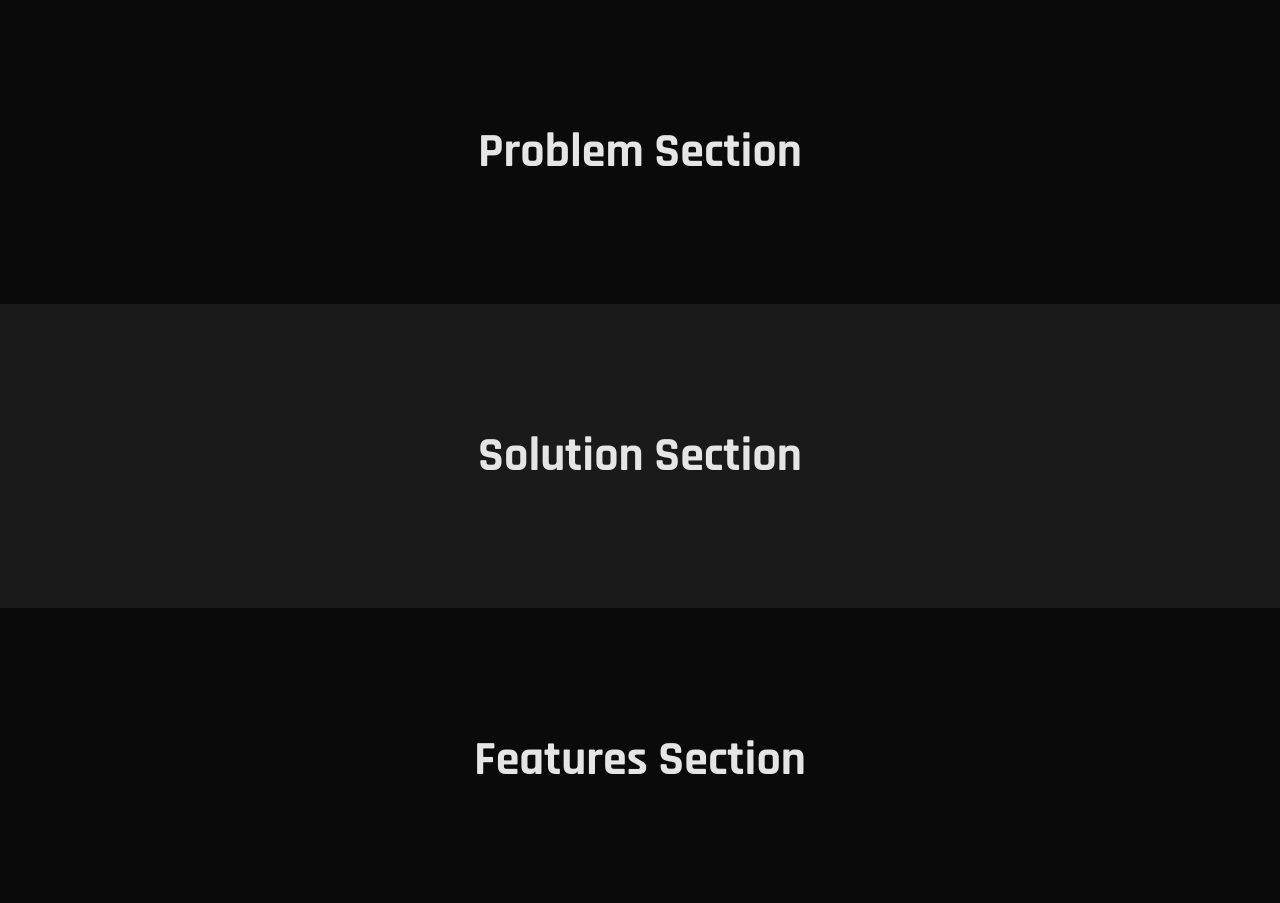
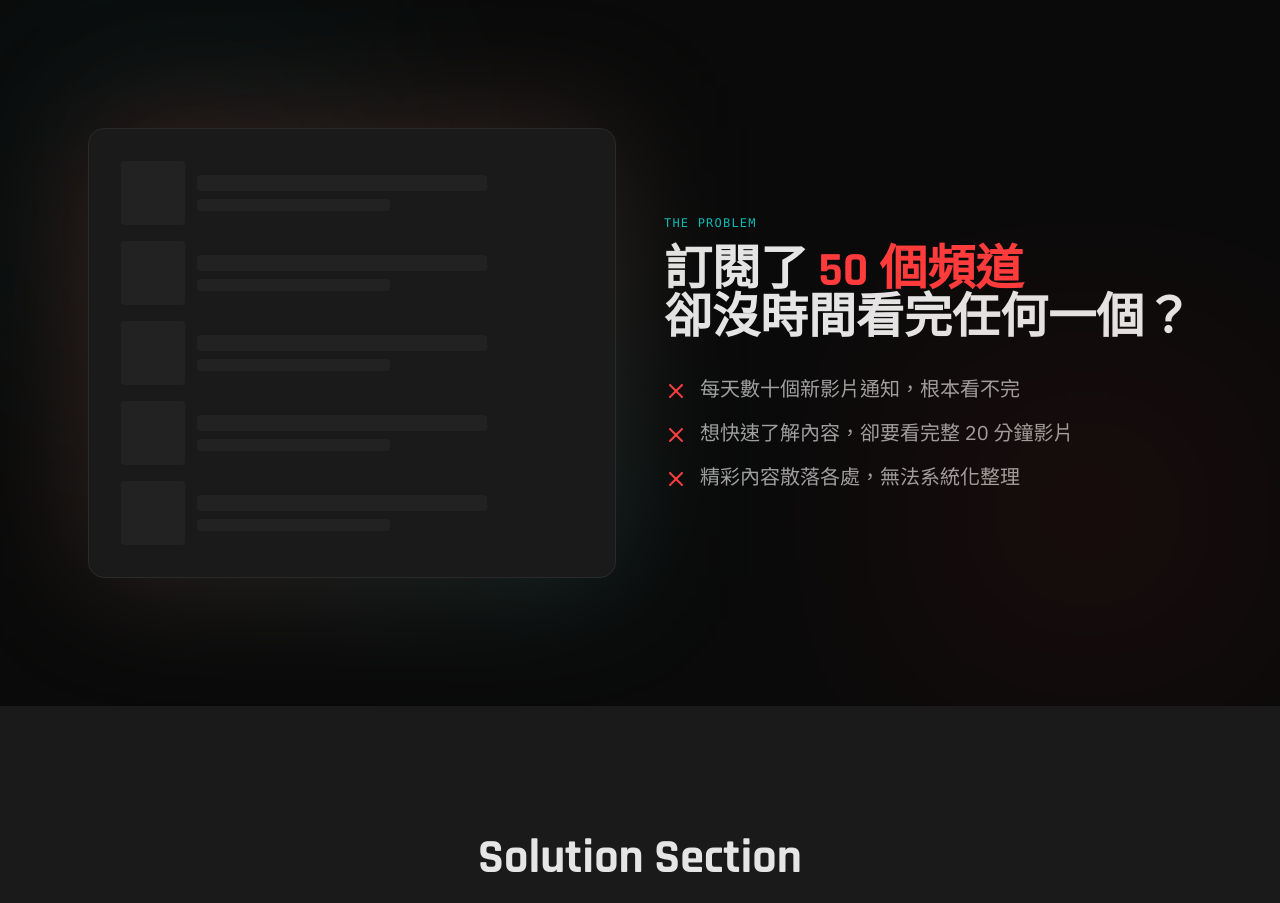
Before and after one commit to Darren901/tube-mind, a Next.js app: page / in a window 1280 px wide. Shown: the part 800-1703 px from the top of the page. Built offline with nearby package versions, Linux system fonts and the light colour scheme; no server answers.

Commit message:
feat: implement Problem section with scroll animations
- Add pain point list with X icons
- Implement visual mockup on left side
- Add scroll-triggered animations using framer-motion useInView
- Add gradient blur background decorations

```diff
--- a/components/landing/Problem.tsx
+++ b/components/landing/Problem.tsx
@@ -1,13 +1,93 @@
 'use client'
 
+import { motion, useInView } from 'framer-motion'
+import { useRef } from 'react'
+import { X } from 'lucide-react'
+
 export function Problem() {
+  const ref = useRef(null)
+  const isInView = useInView(ref, { once: true, amount: 0.3 })
+
+  const problems = [
+    '每天數十個新影片通知，根本看不完',
+    '想快速了解內容，卻要看完整 20 分鐘影片',
+    '精彩內容散落各處，無法系統化整理'
+  ]
+
   return (
-    <section className="py-32 bg-bg-primary">
+    <section ref={ref} className="py-32 bg-bg-primary relative overflow-hidden">
+      {/* Background decoration */}
+      <div className="absolute top-0 left-0 w-96 h-96 bg-brand-tiffany opacity-5 blur-[100px]" />
+
       <div className="max-w-6xl mx-auto px-6">
-        <div className="text-center">
-          <h2 className="text-5xl font-bold">Problem Section</h2>
+        <div className="grid md:grid-cols-2 gap-12 items-center">
+          {/* Left side - Visual */}
+          <motion.div
+            initial={{ opacity: 0, x: -80 }}
+            animate={isInView ? { opacity: 1, x: 0 } : {}}
+            transition={{ duration: 0.6 }}
+            className="relative"
+          >
+            <div className="relative">
+              <div className="absolute inset-0 bg-gradient-to-br from-brand-red/20 to-brand-tiffany/20 blur-3xl" />
+              <div className="relative bg-bg-secondary p-8 rounded-2xl border border-bg-tertiary">
+                <div className="space-y-4">
+                  {[1, 2, 3, 4, 5].map((i) => (
+                    <div key={i} className="flex items-center gap-3 opacity-50">
+                      <div className="w-16 h-16 bg-bg-tertiary rounded" />
+                      <div className="flex-1">
+                        <div className="h-4 bg-bg-tertiary rounded w-3/4 mb-2" />
+                        <div className="h-3 bg-bg-tertiary rounded w-1/2" />
+                      </div>
+                    </div>
+                  ))}
+                </div>
+              </div>
+            </div>
+          </motion.div>
+
+          {/* Right side - Content */}
+          <div>
+            <motion.div
+              initial={{ opacity: 0 }}
+              animate={isInView ? { opacity: 1 } : {}}
+              transition={{ duration: 0.6, delay: 0.2 }}
+              className="font-mono text-xs text-brand-tiffany mb-4 tracking-widest"
+            >
+              THE PROBLEM
+            </motion.div>
+
+            <motion.h2
+              initial={{ opacity: 0, x: 80 }}
+              animate={isInView ? { opacity: 1, x: 0 } : {}}
+              transition={{ duration: 0.6, delay: 0.3 }}
+              className="font-rajdhani text-5xl font-bold text-text-primary mb-8"
+            >
+              訂閱了 <span className="text-brand-red">50 個頻道</span>
+              <br />
+              卻沒時間看完任何一個？
+            </motion.h2>
+
+            <div className="space-y-4">
+              {problems.map((problem, index) => (
+                <motion.div
+                  key={index}
+                  initial={{ opacity: 0, y: 20 }}
+                  animate={isInView ? { opacity: 1, y: 0 } : {}}
+                  transition={{ duration: 0.6, delay: 0.4 + index * 0.15 }}
+                  className="flex items-start gap-3"
+                >
+                  <X className="w-6 h-6 text-brand-red flex-shrink-0 mt-1" />
+                  <p className="font-ibm text-xl text-text-secondary">{problem}</p>
+                </motion.div>
+              ))}
+            </div>
+          </div>
         </div>
       </div>
+
+      {/* Bottom decoration */}
+      <div className="absolute bottom-0 right-0 w-96 h-96 bg-brand-red opacity-5 blur-[100px]" />
     </section>
   )
 }
```
